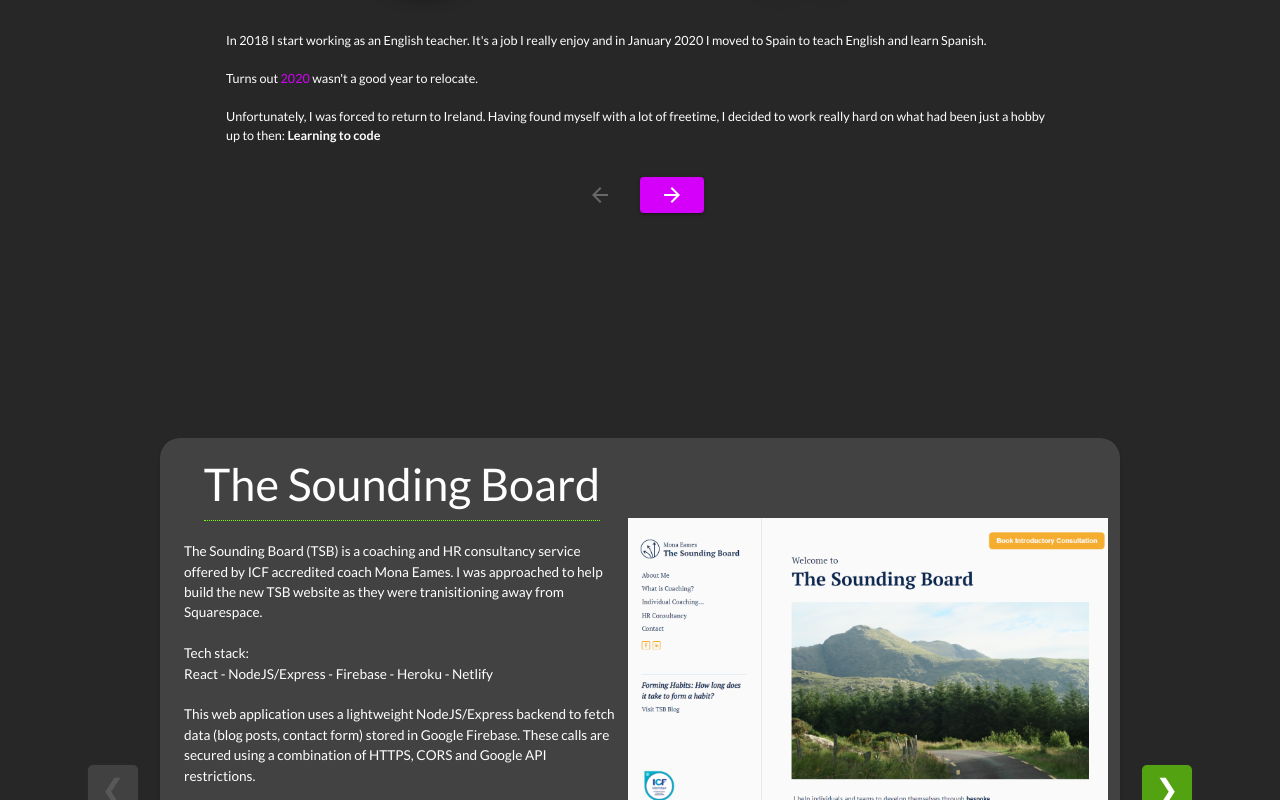
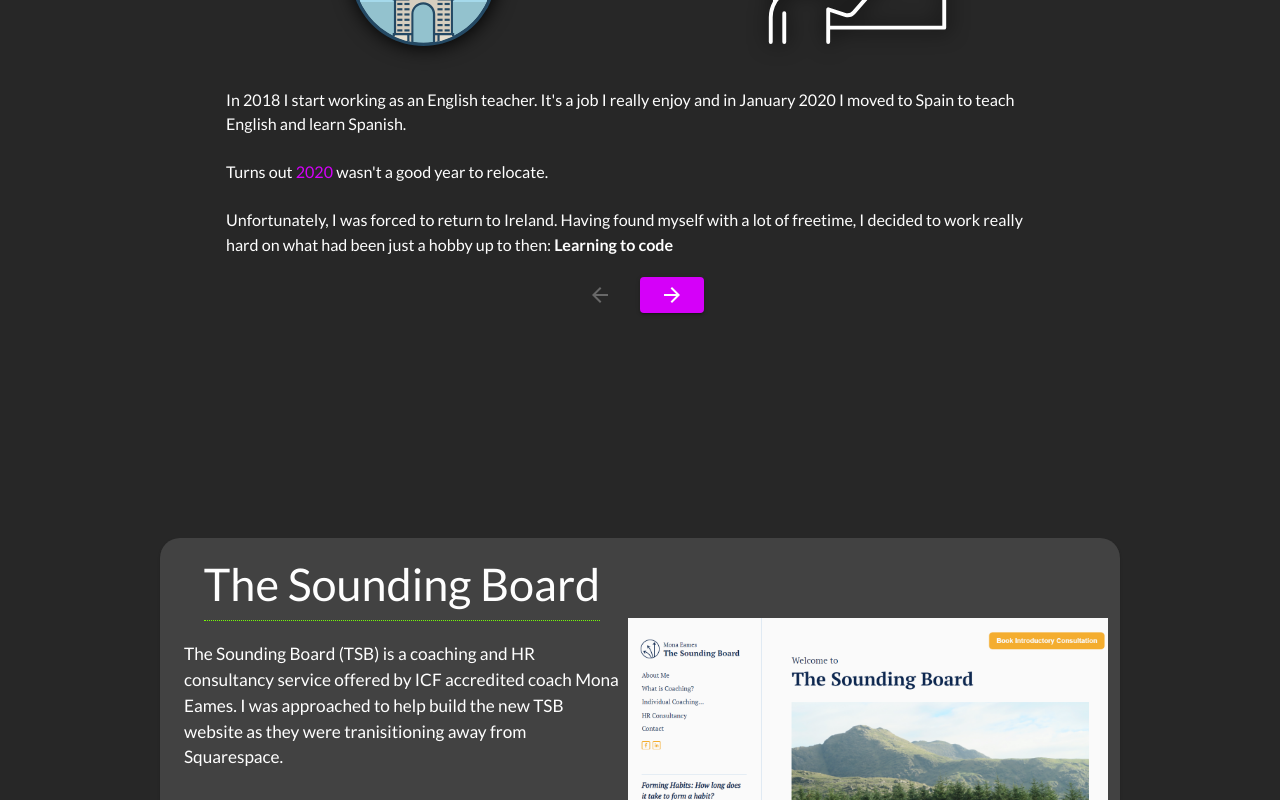
Before and after one commit to StudiousVanilla/material-portfolio, a React (Create React App) app: page / in a window 1280 px wide. Shown: the part 1300-2100 px from the top of the page. Built offline with nearby package versions, Linux system fonts and the light colour scheme.

Commit message:
adjusted font sizes

```diff
--- a/src/components/AboutSteps/Learning.js
+++ b/src/components/AboutSteps/Learning.js
@@ -31,17 +31,17 @@
     typography:{
         padding: '0px 45px 0px 45px',
         marginBottom: 40,
-        fontSize: '1.1em',
+        fontSize: '1.2em',
         [theme.breakpoints.down('md')]: {
             marginBottom: 0,
             padding: '0px 50px 0px 50px',
-            fontSize: '1.1em'
+            fontSize: '1.2em'
         },
         [theme.breakpoints.down('sm')]: {
             padding: 25,
             marginBottom: 2,
             marginTop: 2,
-            fontSize: '0.95em'
+            fontSize: '1em'
         },
     },
     typographyFinal:{
--- a/src/components/AboutSteps/WebDev.js
+++ b/src/components/AboutSteps/WebDev.js
@@ -27,14 +27,14 @@
     typography:{
         padding: 22,
         marginBottom: 0,
-        fontSize: '1.1em',
+        fontSize: '1.15em',
         [theme.breakpoints.down('md')]: {
             padding: 35,
-            fontSize: '1em'
+            fontSize: '1.1em'
         },
         [theme.breakpoints.down('sm')]: {
             padding: 25,
-            fontSize: '0.9em'
+            fontSize: '1em'
         },
     },
     tsbContainer:{
--- a/src/components/AboutSteps/WhoAmI.js
+++ b/src/components/AboutSteps/WhoAmI.js
@@ -23,12 +23,12 @@
     },
     typography:{
         padding: '10px 20px 10px 20px',
-        fontSize: '1em',
+        fontSize: '1.2em',
         [theme.breakpoints.down('md')]: {
-            fontSize: '0.9em'
+            fontSize: '1.15em'
         },
         [theme.breakpoints.down('sm')]: {
-            fontSize: '0.95em'
+            fontSize: '1em'
         }
     },
     imgContainer:{
--- a/src/components/ProjectCards/LOTR/LOTRCard.js
+++ b/src/components/ProjectCards/LOTR/LOTRCard.js
@@ -62,17 +62,17 @@
         display: 'flex',
         flexDirection:'column',
         [theme.breakpoints.up('sm')]: {
-            fontSize: '0.75rem',
+            fontSize: '0.95rem',
         },
         [theme.breakpoints.up('md')]: {
-            fontSize: '0.85rem',
+            fontSize: '1.075rem',
             flexDirection:'column',
         },
         [theme.breakpoints.up('lg')]: {
-            fontSize: '1rem',
+            fontSize: '1.1rem',
         },
         [theme.breakpoints.up('xl')]: {
-            fontSize: '1.1rem',
+            fontSize: '1.25rem',
         },
     },
     projectTextUnderWrap:{
--- a/src/components/ProjectCards/Misc/MiscCard.js
+++ b/src/components/ProjectCards/Misc/MiscCard.js
@@ -12,9 +12,10 @@
         flexDirection: 'column',
         justifyContent: 'center',
         [theme.breakpoints.up('mlg')]: {
-            flexDirection: 'row'
+            flexDirection: 'row',
+            width: '100%',
         },
-        [theme.breakpoints.down('sm')]: {
+        [theme.breakpoints.down('xs')]: {
             width: '100%',
         },
     },
@@ -33,8 +34,8 @@
         zIndex: 1,
         color: '#fff',
         [theme.breakpoints.down('sm')]: {
-            width: '110%',
-        },
+            width: '120%',
+        }
       },
     typographyContainer:{
         position: 'absolute',
@@ -59,15 +60,15 @@
         },
         // eslint-disable-next-line
         ['@media (max-width:960px)']: {
-            fontSize: '1.5em'
+            fontSize: '1.32em'
         },
         // eslint-disable-next-line
-        ['@media (max-width:780px)']: {
-            fontSize: '1.05em'
+        ['@media (max-width:700px)']: {
+            fontSize: '1.08em'
         },
     },
     typographyTop:{
-        paddingTop: 70,
+        paddingTop: 75,
 
     },
     icon:{
--- a/src/components/ProjectCards/Misc/MiscStack.js
+++ b/src/components/ProjectCards/Misc/MiscStack.js
@@ -22,11 +22,15 @@
         height: '100%',
         display: 'flex',
         justifyContent: 'center',
-        alignItems: 'center'
+        alignItems: 'center',
       },
       grid: {
         width: '100%',
         height: '100%',
+        [theme.breakpoints.down('sm')]: {
+            width: '120%',
+            marginLeft: 40,
+        }
       },
       gridItem:{
         height: '100%',
--- a/src/components/ProjectCards/TSB/TSBCard.js
+++ b/src/components/ProjectCards/TSB/TSBCard.js
@@ -61,17 +61,17 @@
         display: 'flex',
         flexDirection:'column',
         [theme.breakpoints.up('sm')]: {
-            fontSize: '0.75rem',
+            fontSize: '0.95rem',
         },
         [theme.breakpoints.up('md')]: {
-            fontSize: '0.85rem',
+            fontSize: '1.075rem',
             flexDirection:'column',
         },
         [theme.breakpoints.up('lg')]: {
-            fontSize: '1rem',
+            fontSize: '1.1rem',
         },
         [theme.breakpoints.up('xl')]: {
-            fontSize: '1.1rem',
+            fontSize: '1.25rem',
         },
     },
     projectTextUnderWrap:{
--- a/src/components/ProjectTabletComps/LOTRTab.js
+++ b/src/components/ProjectTabletComps/LOTRTab.js
@@ -62,7 +62,7 @@
         fontSize: '1rem',
     },
     tabText:{
-        fontSize: '0.68rem',
+        fontSize: '0.92rem',
     },
     linkContainer:{
         width: '60%',
--- a/src/components/ProjectTabletComps/TSBTab.js
+++ b/src/components/ProjectTabletComps/TSBTab.js
@@ -62,7 +62,7 @@
         fontSize: '0.5rem',
     },
     tabText:{
-        fontSize: '0.68rem',
+        fontSize: '0.825rem',
     },
     linkContainer:{
         width: '60%',
```
